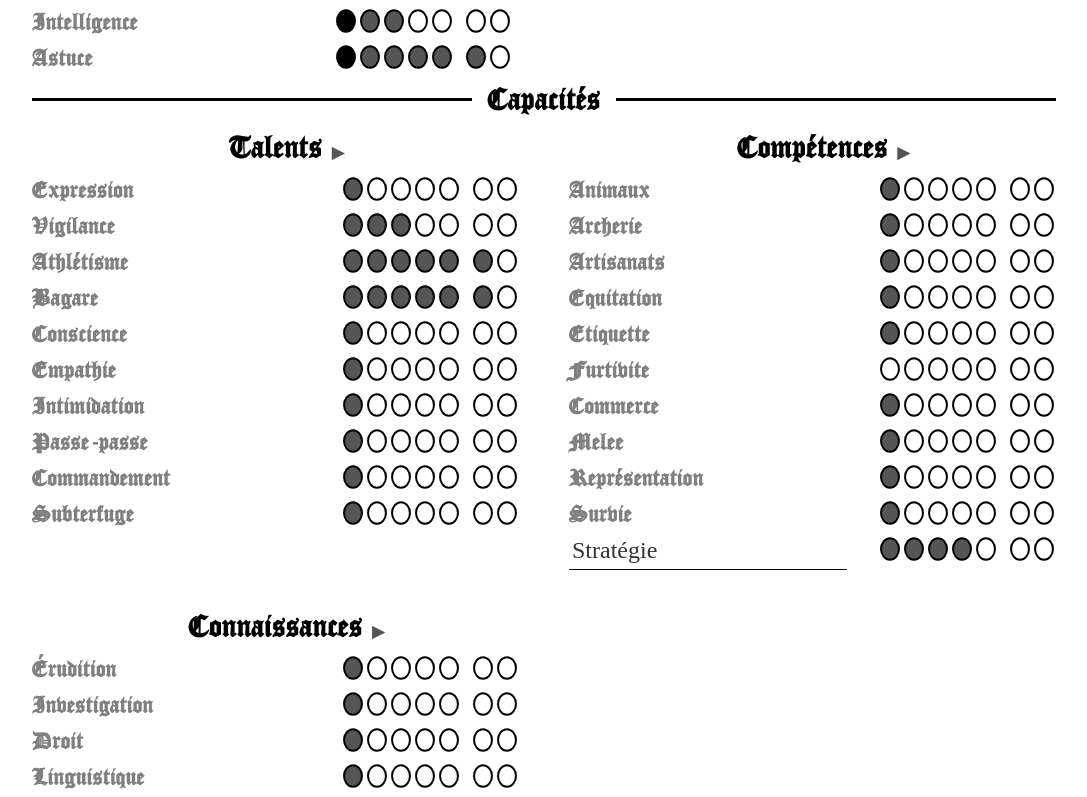
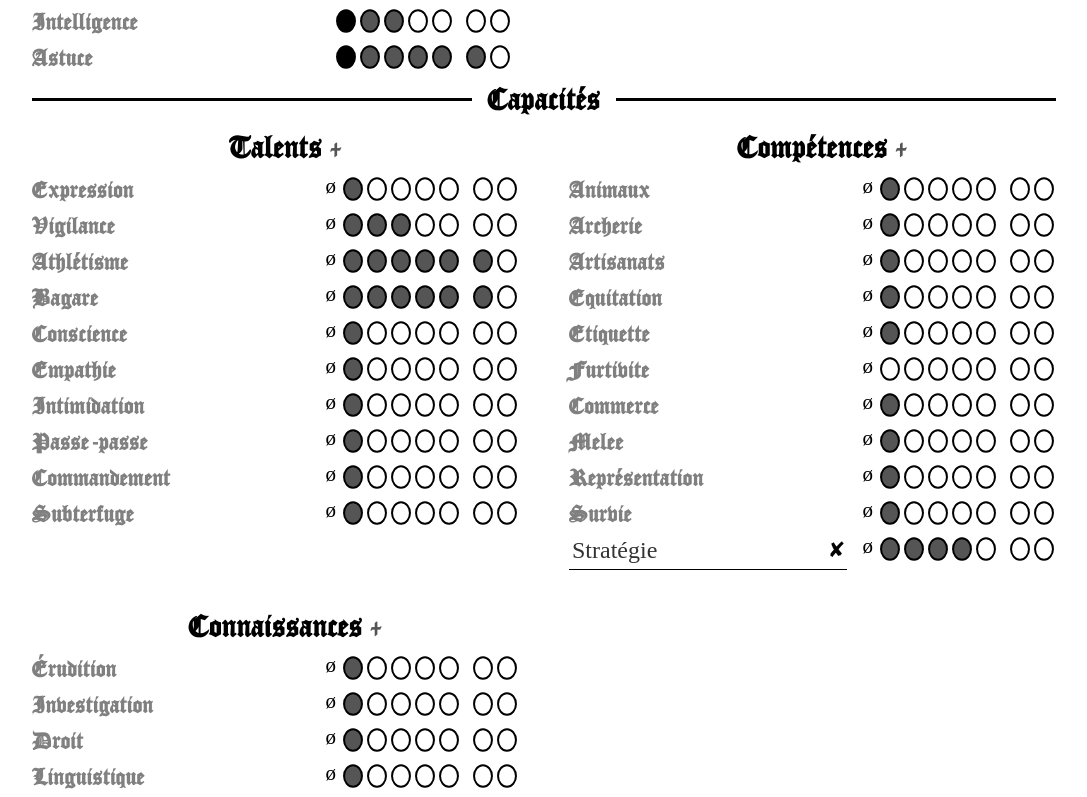
Before and after one commit to zaratan/characters, a Next.js app: page / in a window 1280 px wide. Shown: the part 923-1720 px from the top of the page, without its empty margins (96-1183 px from the left). Built offline with nearby package versions, Linux system fonts and the light colour scheme; a web font is replaced by a local one.

Commit message:
More beauty

```diff
--- a/components/Abilities.tsx
+++ b/components/Abilities.tsx
@@ -1,4 +1,5 @@
 import React, { useContext } from 'react';
+import styled from 'styled-components';
 import { StyledLine } from '../styles/Lines';
 import { AbilityLine } from './Line';
 import { HorizontalSection } from '../styles/Sections';
@@ -8,6 +9,30 @@ import AbilitiesContext, {
   AbilitiesListType,
 } from '../contexts/AbilitiesContext';
 import InfosContext from '../contexts/InfosContext';
+
+const Container = styled.div`
+  .col-button {
+    font-size: 1.5rem;
+  }
+  @media screen and (any-hover: hover) {
+    .empty-glyph,
+    .open-glyph,
+    .remove-glyph,
+    .col-button {
+      opacity: 0;
+      transition: opacity 0.2s ease-in-out;
+    }
+    :hover,
+    :focus-within {
+      .empty-glyph,
+      .open-glyph,
+      .remove-glyph,
+      .col-button {
+        opacity: 1;
+      }
+    }
+  }
+`;
 
 const AbilitiesColumn = ({
   abilities,
@@ -26,18 +51,10 @@ const AbilitiesColumn = ({
   removeCustomAbility: (key: string) => () => void;
   changeCustomAbilityTitle: (key: string) => (newTitle: string) => void;
 }) => (
-  <div>
+  <Container>
     <ColumnTitleWithOptions
       title={title}
-      actions={[
-        {
-          name: `Ajouter ${title.match(/alent/) ? 'un' : 'une'} ${title.slice(
-            0,
-            -1
-          )}`,
-          value: addNewCustomAbility,
-        },
-      ]}
+      button={{ glyph: '+', value: addNewCustomAbility }}
     />
     {abilities.map((ability) => (
       <AbilityLine
@@ -58,7 +75,7 @@ const AbilitiesColumn = ({
         remove={removeCustomAbility(ability.key)}
       />
     ))}
-  </div>
+  </Container>
 );
 
 const Abilities = () => {
--- a/components/ColumnTitleWithOptions.tsx
+++ b/components/ColumnTitleWithOptions.tsx
@@ -66,10 +66,12 @@ const ColumnTitleWithOptions = ({
   title,
   options = [],
   actions = [],
+  button,
 }: {
   title: string;
   options?: Array<{ name: string; value: boolean; onClick: () => void }>;
   actions?: Array<{ name: string; value: () => void }>;
+  button?: { glyph: string; value: () => void };
 }) => {
   const [open, setOpen] = useState(false);
   return (
@@ -77,14 +79,25 @@ const ColumnTitleWithOptions = ({
       <ColumnTitle>
         {title}
         <GlyphContainer>
+          {button ? (
+            <Glyph
+              onClick={button.value}
+              name={`Add a new ${title}`}
+              className="col-button"
+            >
+              {button.glyph}
+            </Glyph>
+          ) : (
             <Glyph
               onClick={() => {
                 setOpen(!open);
               }}
               name={`${open ? 'Close' : 'Open'} ${title}`}
+              className="open-col-glyph"
             >
               {open ? '▼' : '▶'}
             </Glyph>
+          )}
         </GlyphContainer>
       </ColumnTitle>
       <OptionsContainer
--- a/components/Disciplines.tsx
+++ b/components/Disciplines.tsx
@@ -1,4 +1,5 @@
 import React, { useContext } from 'react';
+import styled from 'styled-components';
 import { maxDot } from '../helpers/maxLevels';
 import InfosContext from '../contexts/InfosContext';
 import { StyledLine } from '../styles/Lines';
@@ -14,6 +15,30 @@ import {
   calcPexDiffOutOfClanDiscipline,
   calcPexDiffThaumaturgyRitual,
 } from '../helpers/pex';
+
+const Container = styled.div`
+  .col-button {
+    font-size: 1.5rem;
+  }
+  @media screen and (any-hover: hover) {
+    .empty-glyph,
+    .open-glyph,
+    .remove-glyph,
+    .col-button {
+      opacity: 0;
+      transition: opacity 0.2s ease-in-out;
+    }
+    :hover,
+    :focus-within {
+      .empty-glyph,
+      .open-glyph,
+      .remove-glyph,
+      .col-button {
+        opacity: 1;
+      }
+    }
+  }
+`;
 
 const Disciplines = () => {
   const { generation } = useContext(InfosContext);
@@ -33,15 +58,10 @@ const Disciplines = () => {
     <>
       <StyledLine title="Disciplines" />
       <HorizontalSection>
-        <div>
+        <Container>
           <ColumnTitleWithOptions
             title="Clan"
-            actions={[
-              {
-                name: 'Ajouter une discipline de clan',
-                value: addNewClanDiscipline,
-              },
-            ]}
+            button={{ glyph: '+', value: addNewClanDiscipline }}
           />
           <ul>
             {clanDisciplines.map((discipline) => (
@@ -60,16 +80,11 @@ const Disciplines = () => {
               </li>
             ))}
           </ul>
-        </div>
-        <div>
+        </Container>
+        <Container>
           <ColumnTitleWithOptions
             title="Hors Clan"
-            actions={[
-              {
-                name: 'Ajouter une discipline hors clan',
-                value: addNewOutClanDiscipline,
-              },
-            ]}
+            button={{ glyph: '+', value: addNewOutClanDiscipline }}
           />
           <ul>
             {outClanDisciplines.map((discipline) => (
@@ -88,16 +103,11 @@ const Disciplines = () => {
               </li>
             ))}
           </ul>
-        </div>
-        <div>
+        </Container>
+        <Container>
           <ColumnTitleWithOptions
             title="Disciplines Combinées"
-            actions={[
-              {
-                name: 'Ajouter une discipline combinée',
-                value: addNewCombinedDiscipline,
-              },
-            ]}
+            button={{ glyph: '+', value: addNewCombinedDiscipline }}
           />
           <ul>
             {combinedDisciplines.map((combinedDiscipline) => (
@@ -116,19 +126,14 @@ const Disciplines = () => {
               </li>
             ))}
           </ul>
-        </div>
+        </Container>
         {[...clanDisciplines, ...outClanDisciplines]
           .filter((disc) => disc.isThaumaturgy)
           .map((thau: TempThaumaturgyElemType) => [
-            <div key={`${thau.key}-paths`}>
+            <Container key={`${thau.key}-paths`}>
               <ColumnTitleWithOptions
                 title={`Voies de ${thau.title}`}
-                actions={[
-                  {
-                    name: 'Ajouter une nouvelle Voie',
-                    value: thau.addNewPath,
-                  },
-                ]}
+                button={{ glyph: '+', value: thau.addNewPath }}
               />
               <ul>
                 <li>
@@ -166,16 +171,11 @@ const Disciplines = () => {
                   </li>
                 ))}
               </ul>
-            </div>,
-            <div key={`${thau.key}-rituals`}>
+            </Container>,
+            <Container key={`${thau.key}-rituals`}>
               <ColumnTitleWithOptions
                 title={`Rituels de ${thau.title}`}
-                actions={[
-                  {
-                    name: 'Ajouter une nouveau Rituel',
-                    value: thau.addNewRitual,
-                  },
-                ]}
+                button={{ glyph: '+', value: thau.addNewRitual }}
               />
               <ul>
                 {thau.rituals.map((ritual) => (
@@ -196,7 +196,7 @@ const Disciplines = () => {
                   </li>
                 ))}
               </ul>
-            </div>,
+            </Container>,
           ])}
       </HorizontalSection>
     </>
--- a/components/Line.tsx
+++ b/components/Line.tsx
@@ -1,4 +1,4 @@
-import React from 'react';
+import React, { useState } from 'react';
 import styled from 'styled-components';
 
 import Dot, { EmptyGlyph } from './Dot';
@@ -11,20 +11,11 @@ import { TempElemType } from '../types/TempElemType';
 
 const ColumnLine = styled.li`
   display: flex;
+  position: relative;
   justify-content: space-between;
   @media screen and (max-width: 500px) {
     flex-direction: column;
     align-items: center;
-  }
-  .empty-glyph {
-    opacity: 0;
-    transition: opacity 0.2s ease-in-out;
-  }
-  :hover,
-  :focus-within {
-    .empty-glyph {
-      opacity: 1;
-    }
   }
 `;
 
@@ -80,30 +71,17 @@ const CustomTitleContainer = styled.span`
   display: flex;
   flex-grow: 1;
   max-width: 70%;
-  :hover,
-  :focus {
-    .remove-glyph {
-      visibility: visible;
-    }
-  }
   @media screen and (max-width: 500px) {
     width: 100%;
-    .remove-glyph {
-      visibility: visible;
-    }
   }
 `;
 
 const RemoveContainer = styled.span`
-  visibility: hidden;
   position: absolute;
   right: 0;
   top: 4px;
   z-index: 1;
   transition: visibility 0.3s ease-in-out;
-  :focus {
-    visibility: visible;
-  }
 `;
 const CustomTitle = styled.span`
   position: relative;
@@ -114,11 +92,6 @@ const CustomTitle = styled.span`
   input {
     flex-grow: 1;
     text-indent: 1px;
-  }
-  :focus-within {
-    .remove-glyph {
-      visibility: visible;
-    }
   }
   @media screen and (max-width: 500px) {
     input {
@@ -139,6 +112,16 @@ const TextHelper = styled.small`
   justify-content: center;
   align-items: center;
   top: 0;
+`;
+
+const OpenGlyphContainer = styled.span`
+  position: absolute;
+  right: -1.3rem;
+  top: 0.5rem;
+  span {
+    font-size: 1rem;
+    color: #555;
+  }
 `;
 
 const LineTitle = ({
@@ -248,6 +231,7 @@ const Line = ({
   remove,
   interactive = true,
   placeholder,
+  openable,
 }: {
   elem: TempElemType<number>;
   name: string;
@@ -260,10 +244,12 @@ const Line = ({
   remove?: () => void;
   interactive?: boolean;
   placeholder?: string;
+  openable?: boolean;
 }) => {
   const onClickHandle = (val: number) => () => {
     elem.set(val);
   };
+  const [open, setOpen] = useState(false);
 
   return (
     <ul>
@@ -415,6 +401,18 @@ const Line = ({
             />
           ) : null}
         </Value>
+        {openable ? (
+          <OpenGlyphContainer className="open-glyph">
+            <Glyph
+              name={`${open ? 'Close' : 'Open'} ${title}`}
+              onClick={() => {
+                setOpen(!open);
+              }}
+            >
+              {open ? '▼' : '▶'}
+            </Glyph>
+          </OpenGlyphContainer>
+        ) : null}
       </ColumnLine>
     </ul>
   );
--- a/styles/Sections.tsx
+++ b/styles/Sections.tsx
@@ -14,4 +14,17 @@ export const HorizontalSection = styled.div<{ count?: number }>`
   @media screen and (max-width: 859px) {
     grid-template-columns: auto;
   }
+
+  @media screen and (any-hover: hover) {
+    .open-col-glyph {
+      opacity: 0;
+      transition: opacity 0.2s ease-in-out;
+    }
+    :hover,
+    :focus-within {
+      .open-col-glyph {
+        opacity: 1;
+      }
+    }
+  }
 `;
```
Lines whose indentation alone changed are shown as unchanged.
